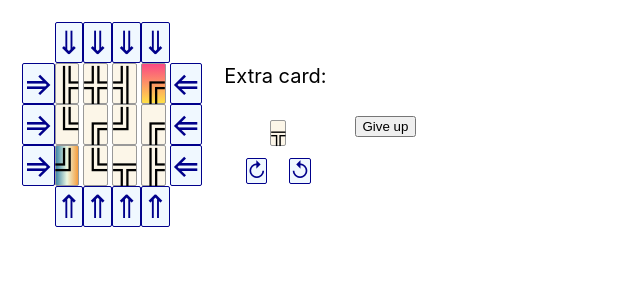
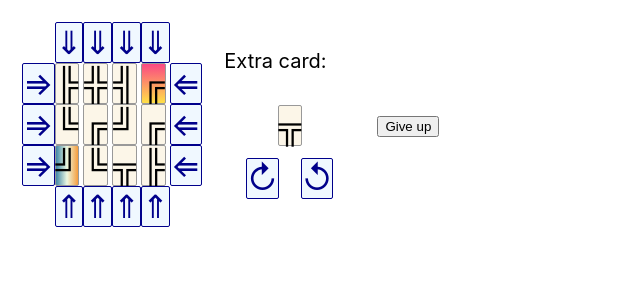
Before and after one commit to baloghe/labyrinth, a React (Create React App) app: page / in a window 1280 px wide. Both pictures are taken after a click on the button "Start". Shown: the top 300 px of the page, without its empty margins (0-640 px from the left). Built offline with nearby package versions, Linux system fonts and the light colour scheme.

Commit message:
fontSize properly taken into account everywhere

```diff
--- a/src/component/Board.js
+++ b/src/component/Board.js
@@ -83,9 +83,9 @@ export default function Board({rows, cols, origMap, exCrd, finish, wSize}){
   }
 
   const getFontSize = () => {
-	if(rows * cols <= 16){
+	if(rows * cols <= 25){
 		return 'font-large';
-	} else if(rows * cols <= 33){
+	} else if(rows * cols <= 50){
 		return 'font-medium';
 	} else {
 		return 'font-small'
@@ -212,7 +212,7 @@ export default function Board({rows, cols, origMap, exCrd, finish, wSize}){
 		  {genRows()}
 		  </tbody></table>
 		</td><td className="padded">
-		  <ExtraCardManager excrdCaption={extraCard} rotateCW={turnCW} rotateCCW={turnCCW} />
+		  <ExtraCardManager excrdCaption={extraCard} rotateCW={turnCW} rotateCCW={turnCCW} fontSize={getFontSize()} />
 		  </td><td className="padded">
 		  <button className="startBtn" onClick={exitGame}>
 			  <span>Give up</span>
@@ -230,7 +230,7 @@ export default function Board({rows, cols, origMap, exCrd, finish, wSize}){
 		</td>
 		</tr>
 		<tr><td className="padded">
-		  <ExtraCardManager excrdCaption={extraCard} rotateCW={turnCW} rotateCCW={turnCCW} />
+		  <ExtraCardManager excrdCaption={extraCard} rotateCW={turnCW} rotateCCW={turnCCW} fontSize={getFontSize()} />
 		  </td>
 		</tr>
 		<tr><td className="padded">
--- a/src/component/ExtraCardManager.js
+++ b/src/component/ExtraCardManager.js
@@ -4,22 +4,22 @@ import Rotator from "./Rotator.js";
 
 import "./ExtraCardManager.css";
 
-export default function ExtraCardManager({excrdCaption, rotateCW, rotateCCW}){
+export default function ExtraCardManager({excrdCaption, rotateCW, rotateCCW, fontSize}){
 
 	return (
   <div>
     <p>Extra card:</p>
     <table className="padded"><tbody>
     <tr key="tile"><td className="spanned" colSpan={2}>
-      <Tile caption={excrdCaption} isMovable={true} />
+      <Tile caption={excrdCaption} isMovable={true} fontSize={fontSize} />
       </td>
     </tr>
       <tr key="control">
         <td key="CW" className="padded">
-          <Rotator caption={'\u21BB'} rotatorClicked={rotateCW} />
+          <Rotator caption={'\u21BB'} rotatorClicked={rotateCW} fontSize={fontSize} />
         </td>
         <td key="CCW" className="padded">
-          <Rotator caption={'\u21BA'} rotatorClicked={rotateCCW} />
+          <Rotator caption={'\u21BA'} rotatorClicked={rotateCCW} fontSize={fontSize} />
         </td>
       </tr>
     </tbody></table>
--- a/src/component/Rotator.js
+++ b/src/component/Rotator.js
@@ -1,14 +1,14 @@
 import React from "react";
 import "./Arrow.css";
 
-export default function Rotator({caption, rotatorClicked}){
+export default function Rotator({caption, rotatorClicked, fontSize}){
 
   const handleClick = () => {
   	rotatorClicked();
   }
 
 	return (
-  <div className="arrow arrow-pushable" onClick={handleClick}>
+  <div className={`arrow arrow-pushable ${fontSize}`} onClick={handleClick}>
     {caption}
   </div>
   );
```
